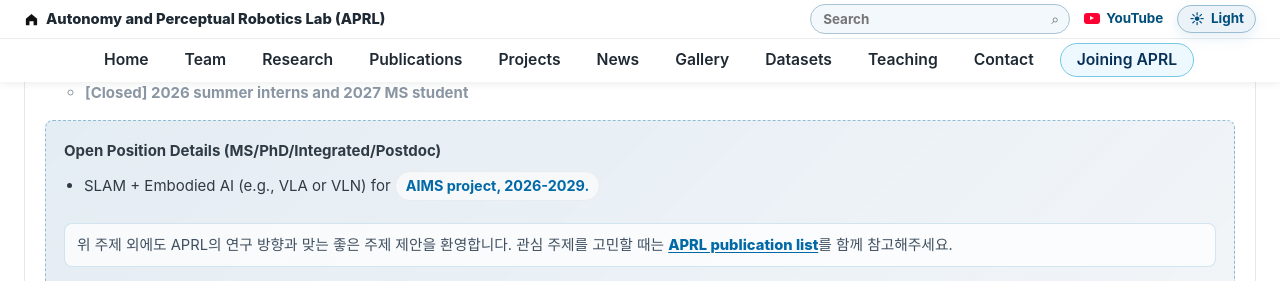
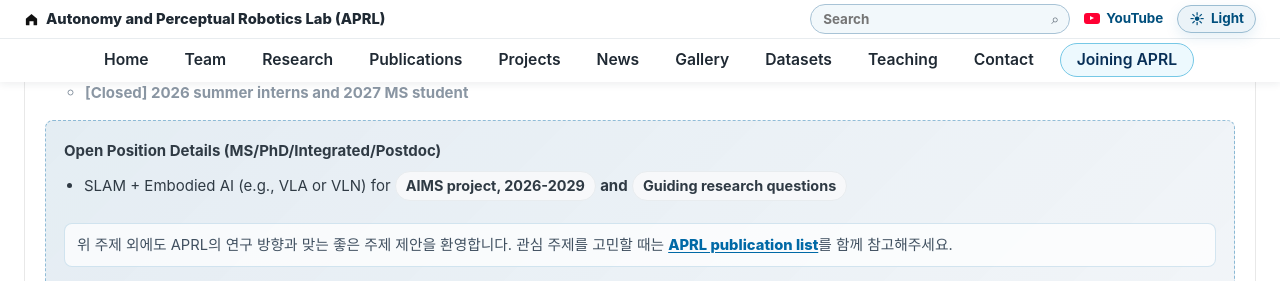
Before and after one commit to team-aprl/team-aprl.github.io, a Jekyll site: the page built from joining-aprl.html, in a window 1280 px wide and 900 px high, scrolled down 419 px, cut to the strip 0-281 px from the top of the window. Built offline with Jekyll 4.4.1, drawn with Linux system fonts in a browser that asks for light colours.

Commit message:
Link APRL position details to research questions

```diff
--- a/joining-aprl.html
+++ b/joining-aprl.html
@@ -36,7 +36,7 @@ lang: "ko"
           <div class="embed-placeholder drive-embed">
             <strong>Open Position Details (MS/PhD/Integrated/Postdoc)</strong>
             <ul>
-              <li>SLAM + Embodied AI (e.g., VLA or VLN) for <a href="projects.html#aims-project">AIMS project, 2026-2029.</a></li>
+              <li>SLAM + Embodied AI (e.g., VLA or VLN) for <a href="projects.html#aims-project"><strong>AIMS project, 2026-2029</strong></a> <strong>and</strong> <a href="research.html#guiding-research-question"><strong>Guiding research questions</strong></a></li>
             </ul>
             <p class="joining-position-note">위 주제 외에도 APRL의 연구 방향과 맞는 좋은 주제 제안을 환영합니다. 관심 주제를 고민할 때는 <a href="publications.html">APRL publication list</a>를 함께 참고해주세요.</p>
             <iframe src="https://drive.google.com/file/d/1riZrdBLxpxrBbzPsRFEjUunkNA1d4nul/preview" title="Open Position Details" allow="autoplay"></iframe>
@@ -138,7 +138,7 @@ lang: "ko"
           <div class="embed-placeholder drive-embed">
             <strong>Open Position Details (MS/PhD/Integrated/Postdoc)</strong>
             <ul>
-              <li>SLAM + Embodied AI (e.g., VLA or VLN) for <a href="projects.html#aims-project">AIMS project, 2026-2029.</a></li>
+              <li>SLAM + Embodied AI (e.g., VLA or VLN) for <a href="projects.html#aims-project"><strong>AIMS project, 2026-2029</strong></a> <strong>and</strong> <a href="research.html#guiding-research-question"><strong>Guiding research questions</strong></a></li>
             </ul>
             <p class="joining-position-note">Research topic proposals beyond the listed direction are also welcome if they align with APRL's research scope. Please refer to the <a href="publications.html">APRL publication list</a> when shaping your interests.</p>
             <iframe src="https://drive.google.com/file/d/1riZrdBLxpxrBbzPsRFEjUunkNA1d4nul/preview" title="Open Position Details" allow="autoplay"></iframe>
```
